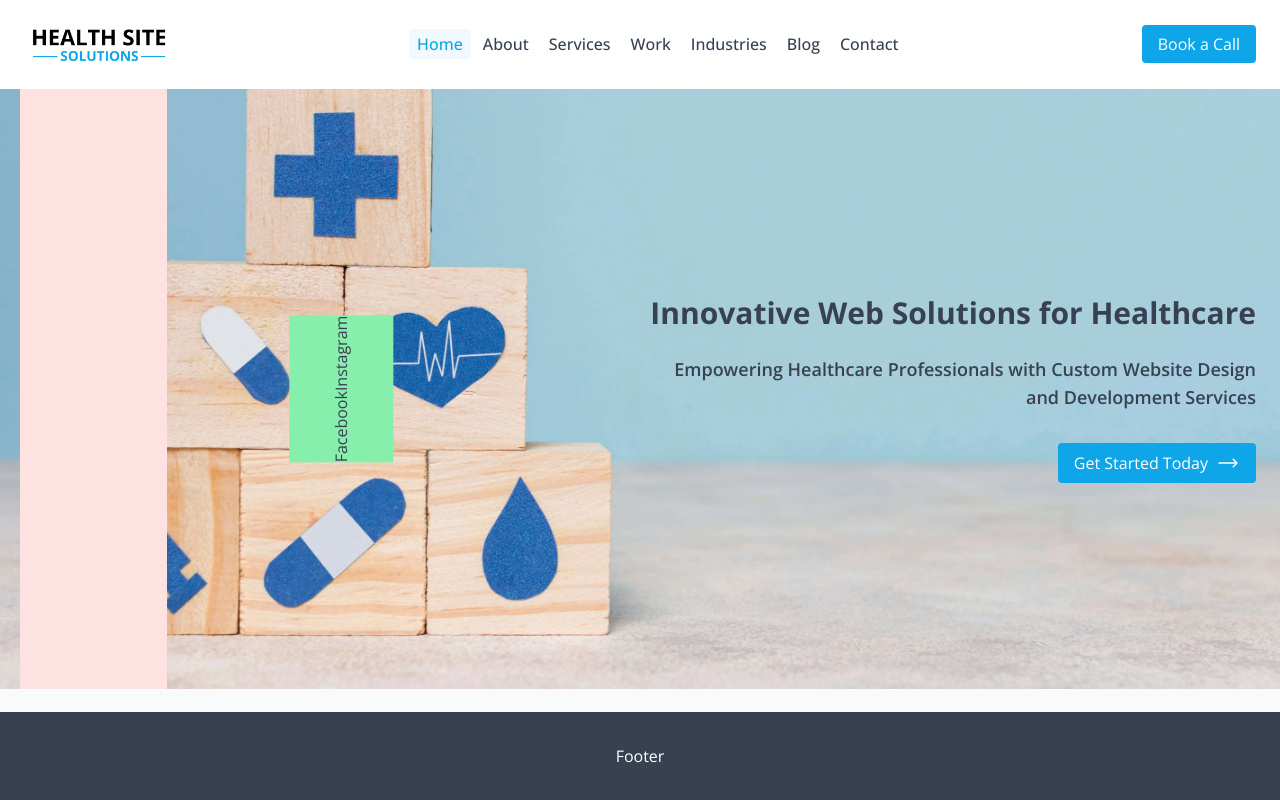
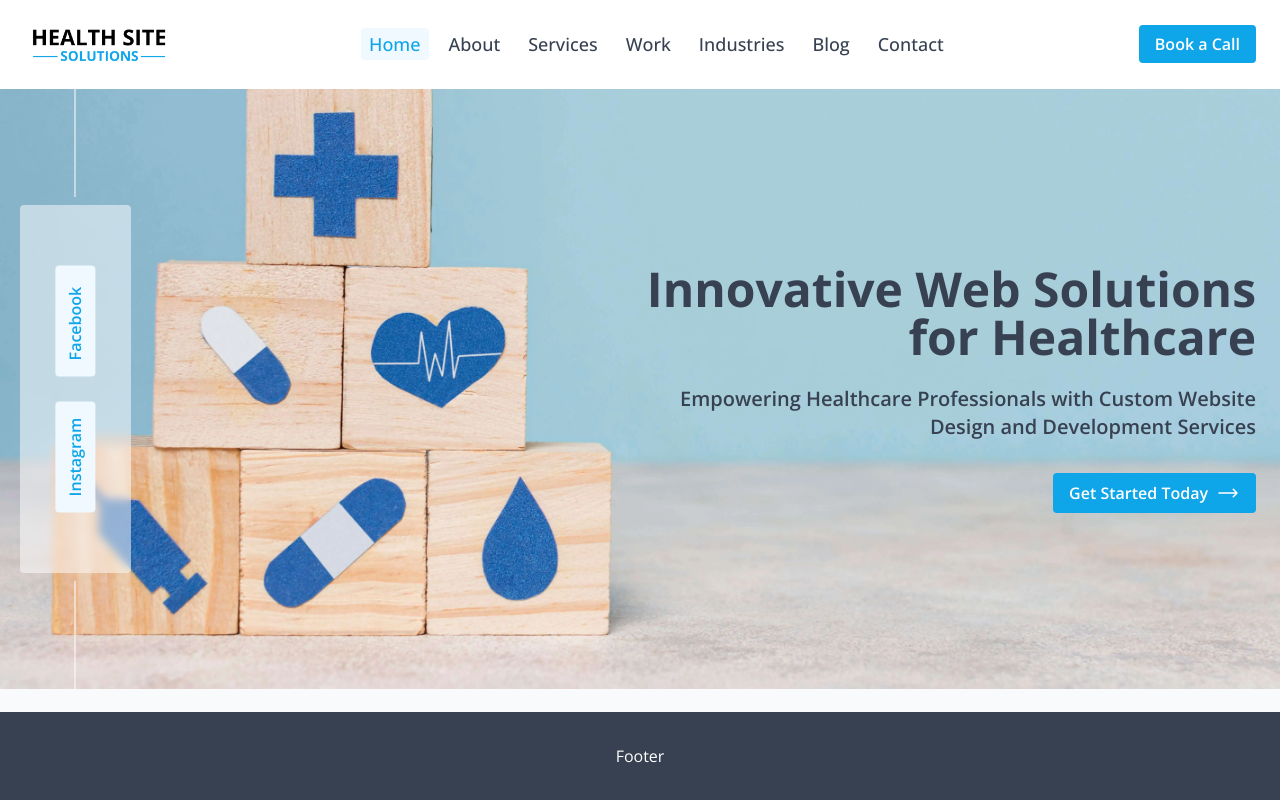
Before and after one commit to lmigonzalez/health-site-solutions, a Next.js app: page / in a window 1280 px wide. Built offline with nearby package versions, Linux system fonts and the light colour scheme.

Commit message:
hero social

```diff
--- a/src/app/globals.css
+++ b/src/app/globals.css
@@ -13,6 +13,6 @@
     @apply w-[1380px] max-w-full m-auto;
   }
   .main-btn {
-    @apply px-4 py-2 bg-sky-500 hover:bg-sky-900 transition-all rounded text-white;
+    @apply px-4 py-2 bg-sky-500 hover:bg-sky-900 transition-all rounded text-white font-semibold;
   }
 }
--- a/src/components/Header.tsx
+++ b/src/components/Header.tsx
@@ -15,7 +15,7 @@ export default function Header() {
   const pathname = usePathname();
   return (
     <header className="w-full p-6 bg-white shadow">
-      <nav className="page-w flex justify-between items-center">
+      <nav className="w-full flex justify-between items-center">
         <div className="">
           <Link href={""}>
             <Image
@@ -26,7 +26,7 @@ export default function Header() {
             />
           </Link>
         </div>
-        <menu className="flex items-center gap-1">
+        <menu className="flex items-center gap-3 text-lg">
           <li>
             <Link
               href={`/`}
--- a/src/components/HeroSocials.tsx
+++ b/src/components/HeroSocials.tsx
@@ -1,19 +1,26 @@
 import React from "react";
 import Link from "next/link";
+
 export default function HeroSocials() {
   return (
-    <div className="absolute bg-red-100 h-full left-5 flex justify-between">
-      <div className="rotate-90">
-        <div className=""></div>
-        <div className="flex items-center  bg-green-300 rotate-180">
-          <Link href={""} className="py-10">
-            Facebook
-          </Link>
-          <div className=""></div>
-          <Link href={""}>Instagram</Link>
-        </div>
-        <div className=""></div>
+    <div className="absolute h-full left-5 flex justify-center items-center flex-col gap-2">
+      <div className="h-full w-0.5 bg-white bg-opacity-50 backdrop-blur-sm"></div>
+
+      <div className="flex flex-col gap-24 bg-white bg-opacity-50 backdrop-blur-sm rounded py-24 px-0">
+        <Link
+          href={""}
+          className="transform -rotate-90 bg-sky-50 text-sky-500 hover:bg-sky-900 transition-all py-2 px-4 inline-block rounded font-semibold"
+        >
+          Facebook
+        </Link>
+        <Link
+          className="transform -rotate-90 bg-sky-50 text-sky-500 hover:bg-sky-900 transition-all py-2 px-4 inline-block rounded font-semibold"
+          href={""}
+        >
+          Instagram
+        </Link>
       </div>
+      <div className="h-full w-0.5 bg-white bg-opacity-50 backdrop-blur-sm"></div>
     </div>
   );
 }
--- a/src/sections/Hero.tsx
+++ b/src/sections/Hero.tsx
@@ -5,10 +5,10 @@ export default function Hero() {
   return (
     <section className="bg-my_blue w-full min-h-[600px] px-6 bg-[url('/health-site-solutions-hero.webp')] bg-bottom bg-cover bg-no-repeat flex justify-end relative">
       <div className="flex justify-center flex-col w-1/2 text-end gap-6">
-        <h1 className="text-3xl font-bold">
+        <h1 className="text-5xl font-bold">
           Innovative Web Solutions for Healthcare
         </h1>
-        <h3 className="text-lg font-semibold">
+        <h3 className="text-xl font-semibold">
           Empowering Healthcare Professionals with Custom Website Design and
           Development Services
         </h3>
```
